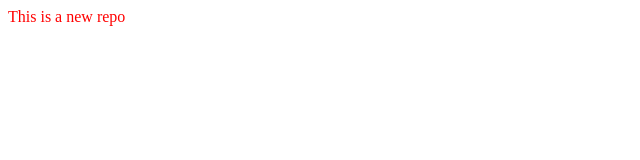
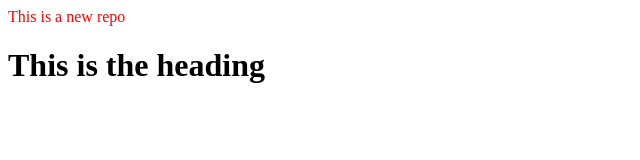
Before and after one commit to prasa9ta/localRepo, a plain HTML site: page index.html in a window 1280 px wide. Shown: the whole page, without its empty margins (0-640 px from the left). Drawn offline with Linux system fonts and the light colour scheme.

Commit message:
new heading added to index.html

```diff
--- a/index.html
+++ b/index.html
@@ -1,2 +1,3 @@
 <link rel="stylesheet" href="style.css">
 <p>This is a new repo</p>
+<h1>This is the heading</h1>
```
